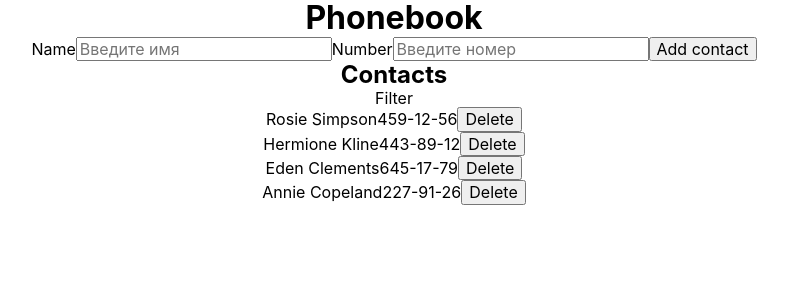
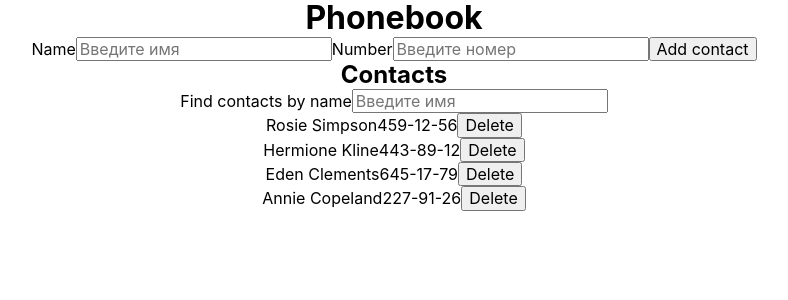
Before and after one commit to aleksvoloshyn/goit-react-hw-02-phonebook, a React (Create React App) app: page / in a window 1280 px wide. Shown: the top 300 px of the page, without its empty margins (246-1034 px from the left). Built offline with nearby package versions, Linux system fonts and the light colour scheme.

Commit message:
filter added

```diff
--- a/src/App.js
+++ b/src/App.js
@@ -41,6 +41,18 @@ class App extends React.Component {
     });
   };
 
+  setFilter = event => {
+    this.setState({ filter: event.currentTarget.value.trim() });
+  };
+
+  getFilteredResult = () => {
+    const { filter, contacts } = this.state;
+
+    return contacts.filter(contact =>
+      contact.name.toLowerCase().includes(filter.toLowerCase()),
+    );
+  };
+
   render() {
     return (
       <div className="App">
@@ -49,9 +61,9 @@ class App extends React.Component {
           <ContactForm onSubmit={this.addContact} />
 
           <h2>Contacts</h2>
-          <Filter />
+          <Filter name={this.state.filter} onChange={this.setFilter} />
           <ContactList
-            contacts={this.state.contacts}
+            contacts={this.getFilteredResult()}
             deleteContact={this.onDeleteContact}
           />
         </div>
--- a/src/Components/ContactList/ContactList.jsx
+++ b/src/Components/ContactList/ContactList.jsx
@@ -1,6 +1,6 @@
 import PropTypes from 'prop-types';
 
-function ContactList({ contacts, deleteContact, id }) {
+function ContactList({ contacts, deleteContact }) {
   //   contacts = [
   //     { id: 'id-1', name: 'Rosie Simpson', number: '459-12-56' },
   //     { id: 'id-2', name: 'Hermione Kline', number: '443-89-12' },
--- a/src/Components/Filter/Filter.jsx
+++ b/src/Components/Filter/Filter.jsx
@@ -1,5 +1,27 @@
-function Filter() {
-  return <>Filter</>;
+import PropTypes from 'prop-types';
+
+function Filter({ name, onChange }) {
+  return (
+    <>
+      <label htmlFor="">
+        Find contacts by name
+        <input
+          type="text"
+          name={name}
+          placeholder="Введите имя"
+          pattern="^[a-zA-Zа-яА-Я]+(([' -][a-zA-Zа-яА-Я ])?[a-zA-Zа-яА-Я]*)*$"
+          title="Имя может состоять только из букв, апострофа, тире и пробелов. Например Adrian, Jacob Mercer, Charles de Batz de Castelmore d'Artagnan и т. п."
+          required
+          onChange={onChange}
+        />
+      </label>
+    </>
+  );
 }
 
+Filter.propTypes = {
+  onChange: PropTypes.func.isRequired,
+  name: PropTypes.string.isRequired,
+};
+
 export { Filter };
```
